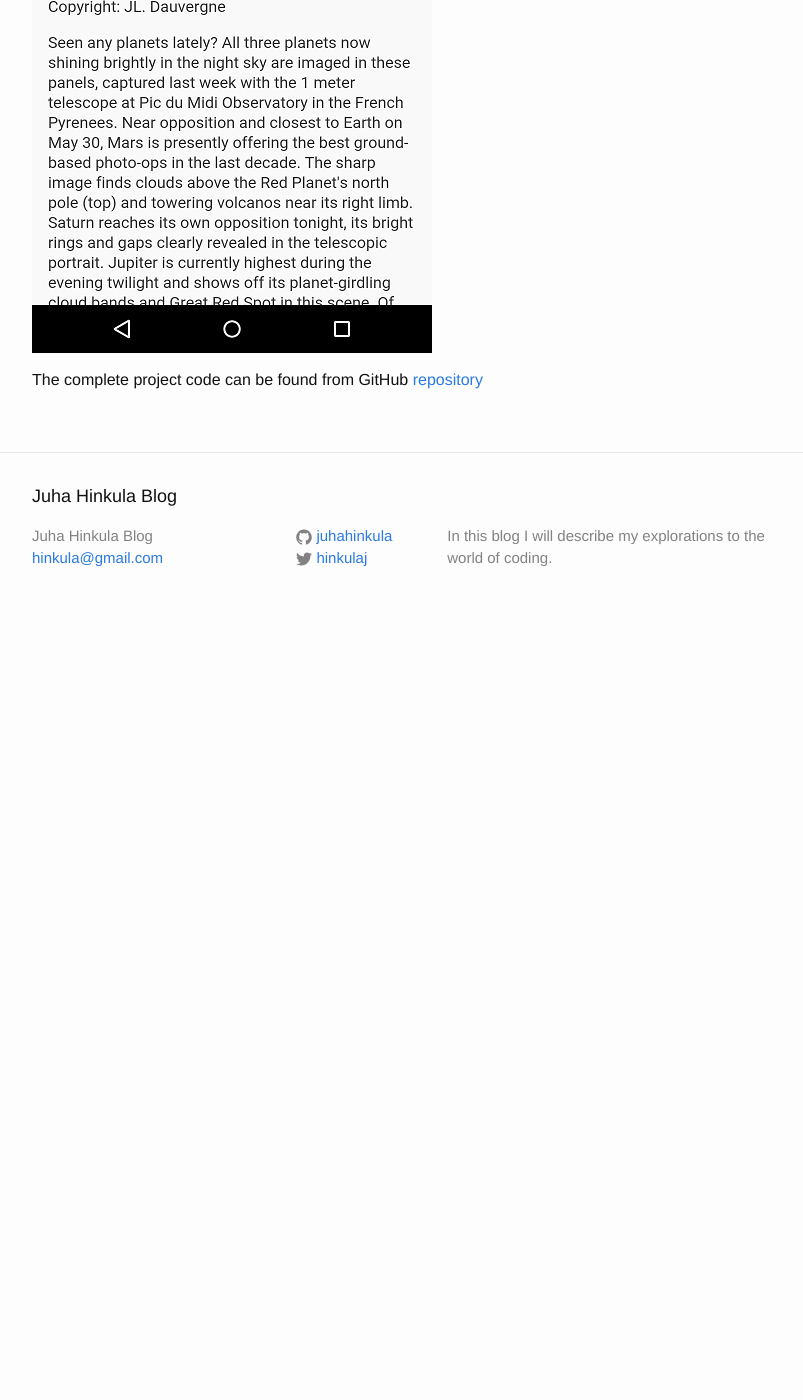
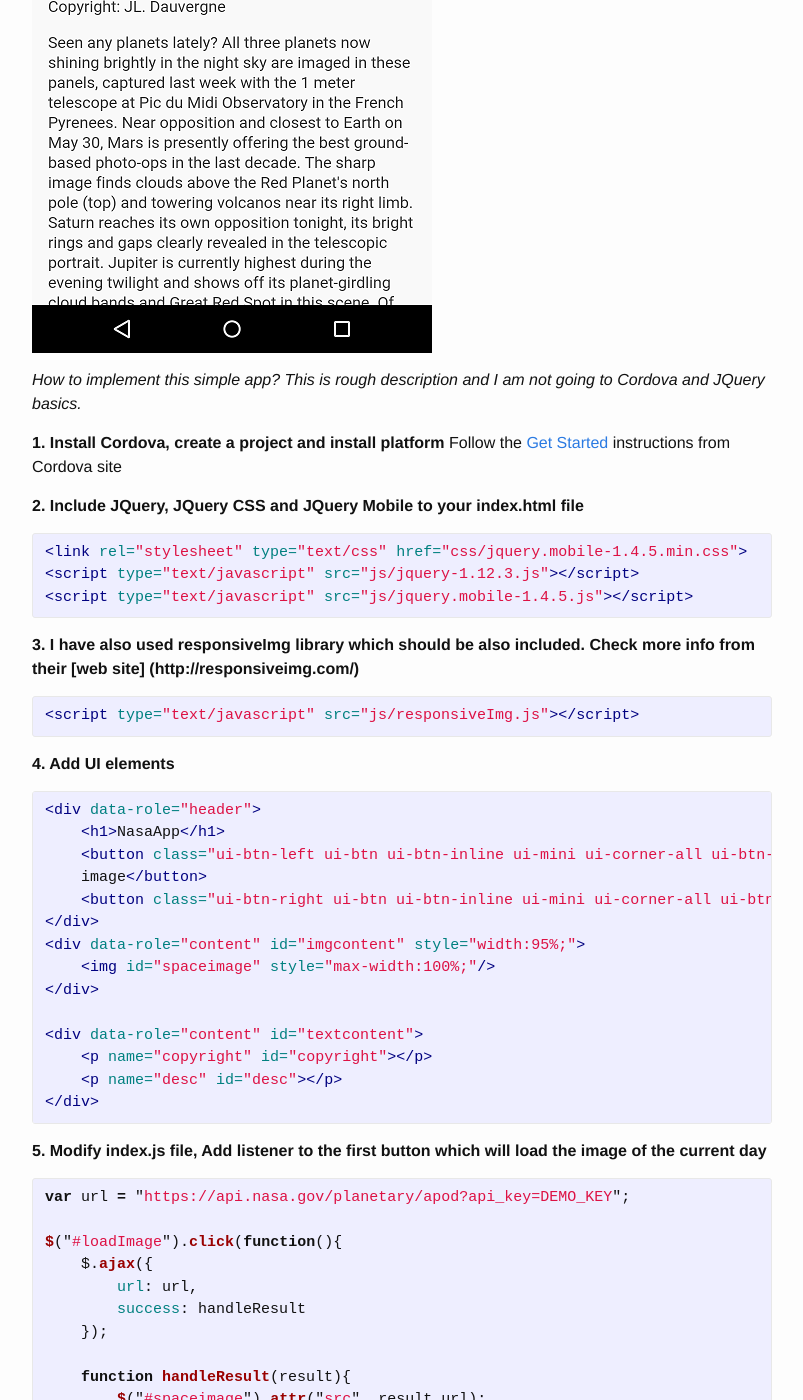
Before and after one commit to juhahinkula/juhahinkula.github.io, a Jekyll site: the page built from _posts/2016-05-20-welcome-to-jekyll.markdown, in a window 1280 px wide and 1400 px high, scrolled down 912 px. Shown: the whole window, without its empty margins (238-1041 px from the left). Built offline with Jekyll 4.4.1, drawn with Linux system fonts in a browser that asks for light colours; before the commit the page ends 1542 px from its top, so only the background shows below that; some of the changed text lies outside the part shown.

Commit message:
modifying first blog

```diff
--- a/_posts/2016-05-20-welcome-to-jekyll.markdown
+++ b/_posts/2016-05-20-welcome-to-jekyll.markdown
@@ -17,10 +17,105 @@ Example query
 https://api.nasa.gov/planetary/apod?api_key=DEMO_KEY
 {% endhighlight %}
 
-Note! This example is using the special DEMO_KEY API key. This API key can be used for initially exploring APIs prior to signing up, but it has much lower rate limits, so if you are creating your own apps you should signup for your own API key.
+**Note!** This example is using the special DEMO_KEY API key. This API key can be used for initially exploring APIs prior to signing up, but it has much lower rate limits, so if you are creating your own apps you should signup for your own API key.
 
 The user interface is made by using JQuery Mobile. UI has two buttons in the header for API calls.
 
 ![screenshot]({{ site.baseurl }}/img/Screenshot_20160602.png)
 
+*How to implement this simple app? This is rough description and I am not going to Cordova and JQuery basics.*
+
+**1. Install Cordova, create a project and install platform**
+Follow the [Get Started](https://cordova.apache.org/#getstarted) instructions from Cordova site
+
+**2. Include JQuery, JQuery CSS and JQuery Mobile to your index.html file**
+
+{% highlight html %}
+<link rel="stylesheet" type="text/css" href="css/jquery.mobile-1.4.5.min.css">
+<script type="text/javascript" src="js/jquery-1.12.3.js"></script>
+<script type="text/javascript" src="js/jquery.mobile-1.4.5.js"></script>
+{% endhighlight %}
+
+**3. I have also used responsiveImg library which should be also included. Check more info from their [web site] (http://responsiveimg.com/)**
+
+{% highlight html %}
+<script type="text/javascript" src="js/responsiveImg.js"></script>
+{% endhighlight %}
+
+**4. Add UI elements**
+
+{% highlight html %}
+<div data-role="header">
+    <h1>NasaApp</h1>
+    <button class="ui-btn-left ui-btn ui-btn-inline ui-mini ui-corner-all ui-btn-icon-left ui-icon-action" id="loadImage">Load
+    image</button>
+    <button class="ui-btn-right ui-btn ui-btn-inline ui-mini ui-corner-all ui-btn-icon-left ui-icon-action" id="randomImage">Random image</button>
+</div>
+<div data-role="content" id="imgcontent" style="width:95%;">
+    <img id="spaceimage" style="max-width:100%;"/>
+</div>
+
+<div data-role="content" id="textcontent">
+    <p name="copyright" id="copyright"></p>
+    <p name="desc" id="desc"></p>
+</div>
+{% endhighlight %}
+
+**5. Modify index.js file, Add listener to the first button which will load the image of the current day**
+
+{% highlight javascript %}
+var url = "https://api.nasa.gov/planetary/apod?api_key=DEMO_KEY";
+
+$("#loadImage").click(function(){
+    $.ajax({
+        url: url,
+        success: handleResult
+    });
+
+    function handleResult(result){
+        $("#spaceimage").attr("src", result.url);
+
+        // Using http://responsiveimg.com library
+        $("#spaceimage").responsiveImg();
+
+        $("#copyright").text("Copyright: " + result.copyright) ;
+        $("#desc").text(result.explanation);
+    }
+});
+{% endhighlight %}
+
+**6. Modify index.js file, Add listener to the second button which will load the random image. randomDate function is modified from [miguelmota's](https://gist.github.com/miguelmota/5b67e03845d840c949c4) function from GitHub. It will return random date between given two dates. The date is formatted according to NASA APIs date format.**
+
+{% highlight javascript %}
+$("#randomImage").click(function(){
+    $.ajax({
+        url: url + "&date=" + randomDate(new Date(2015, 0, 1), new Date()),
+        success: handleResult
+    }); // use promises
+
+    function handleResult(result){
+        $("#spaceimage").attr("src", result.url);
+
+        //http://responsiveimg.com/
+        $("#spaceimage").responsiveImg();
+
+        $("#copyright").text("Copyright: " + result.copyright) ;
+        $("#desc").text(result.explanation);
+    }
+});
+
+// based on https://gist.github.com/miguelmota/5b67e03845d840c949c4
+function randomDate(start, end) {
+    var date = new Date(start.getTime() + Math.random() * (end.getTime() - start.getTime()));
+
+    var dat = date.getDate();
+    var month = date.getMonth() + 1;
+    var yr = date.getFullYear();
+
+    return yr + "-" + month + "-" + dat;
+}
+{% endhighlight %}
+
+**7. Run the project in emulator (for example using command *cordova emulate android*)**
+
 The complete project code can be found from GitHub [repository](https://github.com/juhahinkula/NasaApp.git)
```
